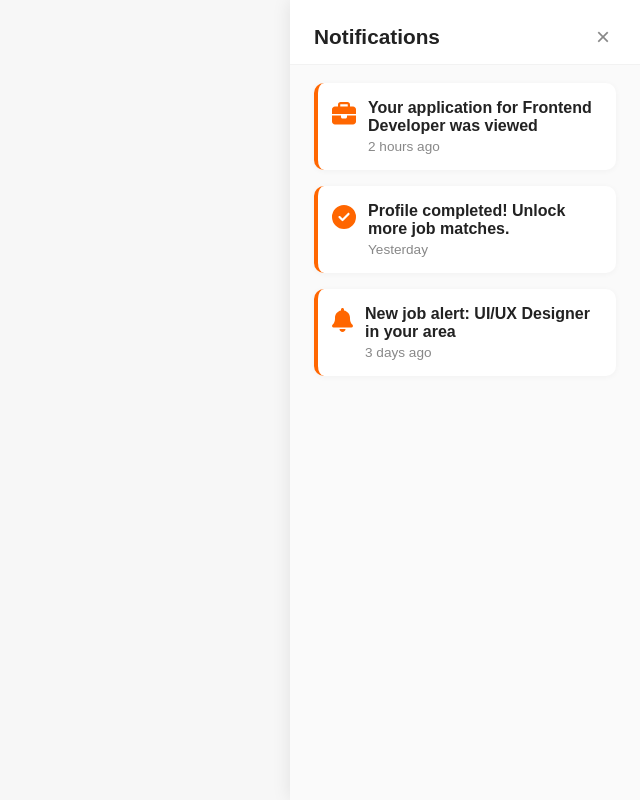
After one commit to irtejamahamud/JobRecomandationSystem, a PHP site: page /user/notification_user.php in a window 1280 px wide. The commit adds this page. Shown: the whole page, without its empty margins (640-1280 px from the left). Run offline with PHP 8.4, Linux system fonts and the light colour scheme; a stand-in replaces the project's code that opens the database connection.

Commit message:
notification added

```diff
--- /dev/null
+++ b/user/notification_user.php
@@ -0,0 +1,143 @@
+<!DOCTYPE html>
+<html lang="en">
+<head>
+	<meta charset="UTF-8">
+	<meta name="viewport" content="width=device-width, initial-scale=1.0">
+	<title>Notifications</title>
+	<style>
+		body {
+			font-family: 'Poppins', Arial, sans-serif;
+			background: #f7f7f7;
+			margin: 0;
+			padding: 0;
+		}
+		.notification-panel {
+			position: fixed;
+			top: 0;
+			right: -400px;
+			width: 350px;
+			height: 100vh;
+			background: #fff;
+			box-shadow: -2px 0 16px rgba(0,0,0,0.08);
+			z-index: 9999;
+			transition: right 0.4s cubic-bezier(.4,0,.2,1);
+			padding: 0;
+			display: flex;
+			flex-direction: column;
+		}
+		.notification-panel.open {
+			right: 0;
+		}
+		.notification-header {
+			padding: 22px 24px 12px 24px;
+			border-bottom: 1px solid #f2f2f2;
+			background: #fff;
+			display: flex;
+			align-items: center;
+			justify-content: space-between;
+		}
+		.notification-header h2 {
+			font-size: 1.3rem;
+			font-weight: 600;
+			color: #222;
+			margin: 0;
+		}
+		.close-btn {
+			background: none;
+			border: none;
+			font-size: 1.5rem;
+			color: #888;
+			cursor: pointer;
+			transition: color 0.2s;
+		}
+		.close-btn:hover {
+			color: #e53935;
+		}
+		.notification-list {
+			flex: 1;
+			overflow-y: auto;
+			padding: 18px 24px;
+			background: #fafafa;
+		}
+		.notification-item {
+			background: #fff;
+			border-radius: 10px;
+			box-shadow: 0 1px 6px rgba(0,0,0,0.04);
+			padding: 16px 14px;
+			margin-bottom: 16px;
+			display: flex;
+			align-items: flex-start;
+			gap: 12px;
+			border-left: 4px solid #ff6600;
+		}
+		.notification-item:last-child {
+			margin-bottom: 0;
+		}
+		.notification-icon {
+			font-size: 1.5rem;
+			color: #ff6600;
+			margin-top: 2px;
+		}
+		.notification-content {
+			flex: 1;
+		}
+		.notification-title {
+			font-weight: 600;
+			color: #222;
+			margin-bottom: 4px;
+			font-size: 1rem;
+		}
+		.notification-time {
+			color: #888;
+			font-size: 0.85rem;
+			margin-top: 2px;
+		}
+	</style>
+</head>
+<body>
+	<div class="notification-panel">
+		<div class="notification-header">
+			<h2>Notifications</h2>
+			<button class="close-btn" id="closeNotificationBtn">&times;</button>
+		</div>
+		<div class="notification-list">
+			<div class="notification-item">
+				<span class="notification-icon"><i class="fas fa-briefcase"></i></span>
+				<div class="notification-content">
+					<div class="notification-title">Your application for <b>Frontend Developer</b> was viewed</div>
+					<div class="notification-time">2 hours ago</div>
+				</div>
+			</div>
+			<div class="notification-item">
+				<span class="notification-icon"><i class="fas fa-check-circle"></i></span>
+				<div class="notification-content">
+					<div class="notification-title">Profile completed! Unlock more job matches.</div>
+					<div class="notification-time">Yesterday</div>
+				</div>
+			</div>
+			<div class="notification-item">
+				<span class="notification-icon"><i class="fas fa-bell"></i></span>
+				<div class="notification-content">
+					<div class="notification-title">New job alert: <b>UI/UX Designer</b> in your area</div>
+					<div class="notification-time">3 days ago</div>
+				</div>
+			</div>
+		</div>
+	</div>
+
+	<!-- Font Awesome for icons -->
+	<script src="https://cdnjs.cloudflare.com/ajax/libs/font-awesome/6.4.0/js/all.min.js"></script>
+	<script>
+		// Open notification panel automatically on page load
+		document.addEventListener('DOMContentLoaded', function() {
+			document.querySelector('.notification-panel').classList.add('open');
+			// Close button sends message to parent to close modal
+			document.getElementById('closeNotificationBtn').onclick = function() {
+				if(window.parent) {
+					window.parent.postMessage('closeNotification', '*');
+				}
+			};
+		});
+	</script>
+</body>
+</html>
```
Also changed, not shown: includes/header_jobseeker.php (+19 -1 lines).
